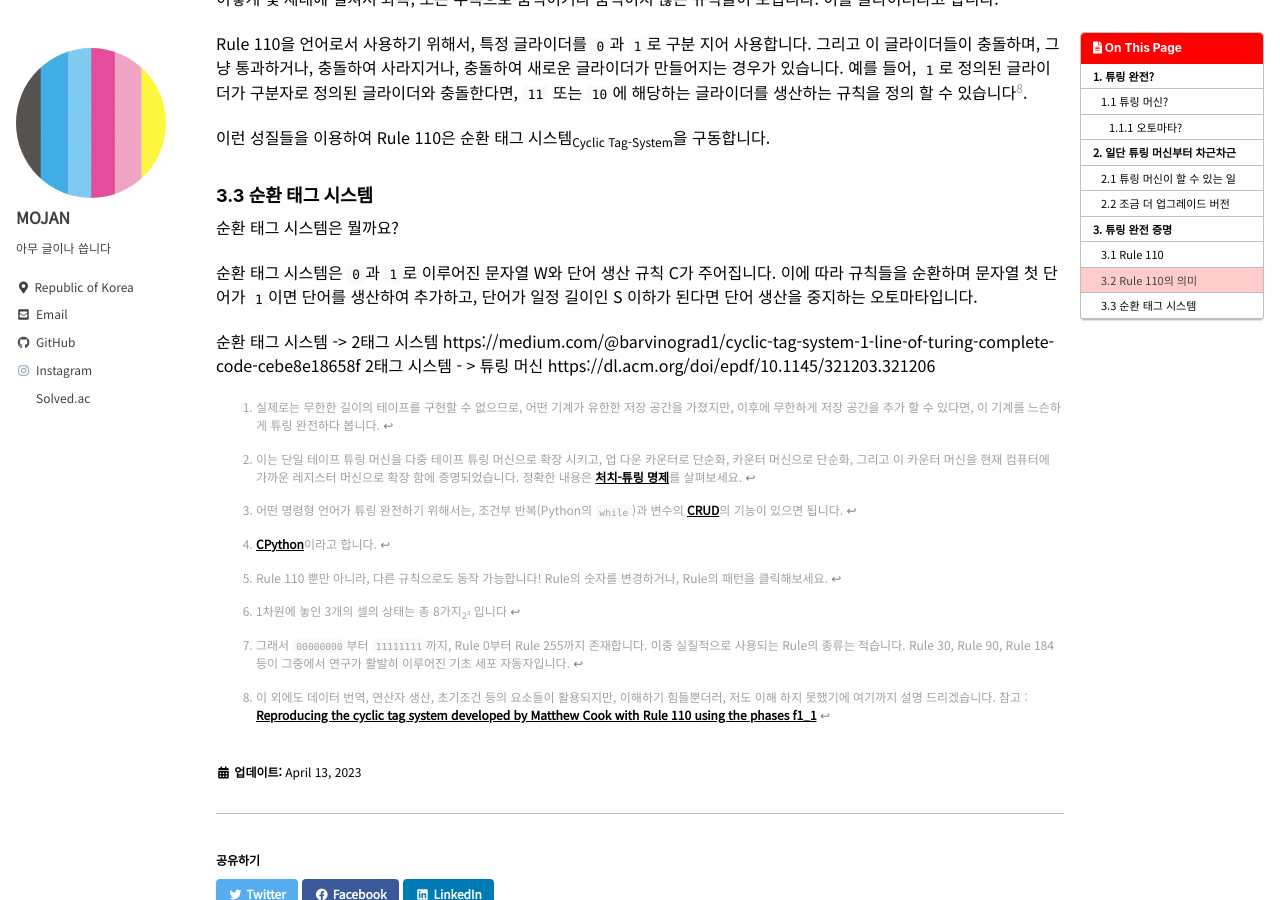
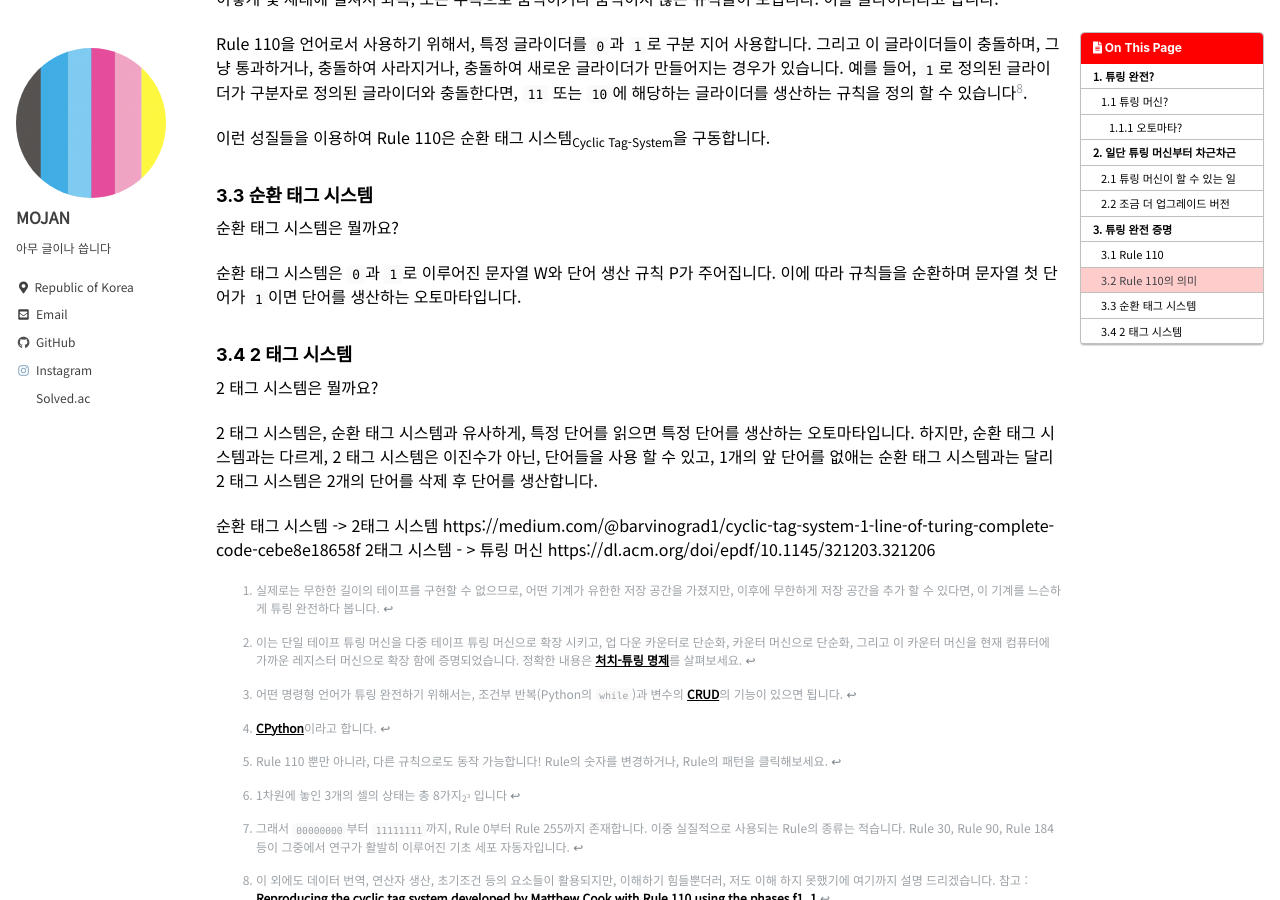
Before and after one commit to MOJAN3543/MOJAN3543.github.io, a Jekyll site: the page built from _posts/ProgrammingByHTML/2023-04-13-ProgrammingByHTML.md, in a window 1280 px wide and 900 px high, scrolled down 6882 px. Built offline with Jekyll 4.4.1, drawn with Linux system fonts in a browser that asks for light colours; cached includes are drawn as plain includes.

Commit message:
Update 2023-04-13-ProgrammingByHTML.md

```diff
--- a/_posts/ProgrammingByHTML/2023-04-13-ProgrammingByHTML.md
+++ b/_posts/ProgrammingByHTML/2023-04-13-ProgrammingByHTML.md
@@ -149,9 +149,12 @@ Rule 110을 언어로서 사용하기 위해서, 특정 글라이더를 `0`과 `
 ### 3.3 순환 태그 시스템
 순환 태그 시스템은 뭘까요?
 
-순환 태그 시스템은 `0`과 `1`로 이루어진 문자열 W와 단어 생산 규칙 C가 주어집니다. 이에 따라 규칙들을 순환하며 문자열 첫 단어가 `1`이면 단어를 생산하여 추가하고, 단어가 일정 길이인 S 이하가 된다면 단어 생산을 중지하는 오토마타입니다.
+순환 태그 시스템은 `0`과 `1`로 이루어진 문자열 W와 단어 생산 규칙 P가 주어집니다. 이에 따라 규칙들을 순환하며 문자열 첫 단어가 `1`이면 단어를 생산하는 오토마타입니다.
 
+### 3.4 2 태그 시스템
+2 태그 시스템은 뭘까요?
 
+2 태그 시스템은, 순환 태그 시스템과 유사하게, 특정 단어를 읽으면 특정 단어를 생산하는 오토마타입니다. 하지만, 순환 태그 시스템과는 다르게, 2 태그 시스템은 이진수가 아닌, 단어들을 사용 할 수 있고, 1개의 앞 단어를 없애는 순환 태그 시스템과는 달리 2 태그 시스템은 2개의 단어를 삭제 후 단어를 생산합니다.
 
 순환 태그 시스템 -> 2태그 시스템 https://medium.com/@barvinograd1/cyclic-tag-system-1-line-of-turing-complete-code-cebe8e18658f
 2태그 시스템 - > 튜링 머신 https://dl.acm.org/doi/epdf/10.1145/321203.321206
```
